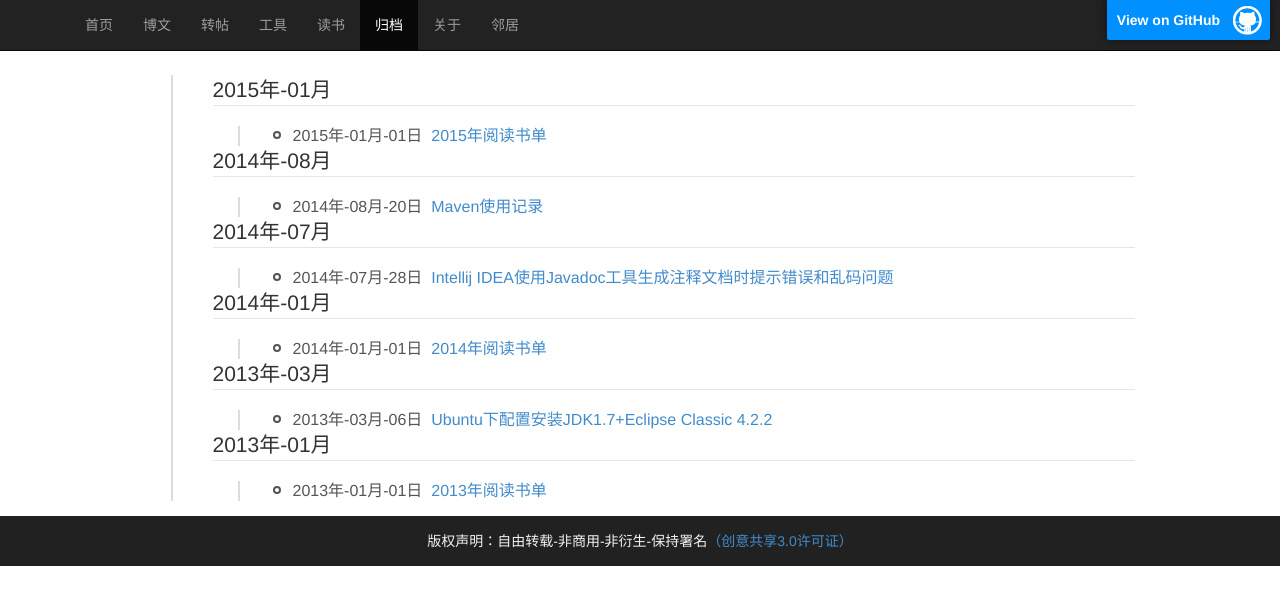
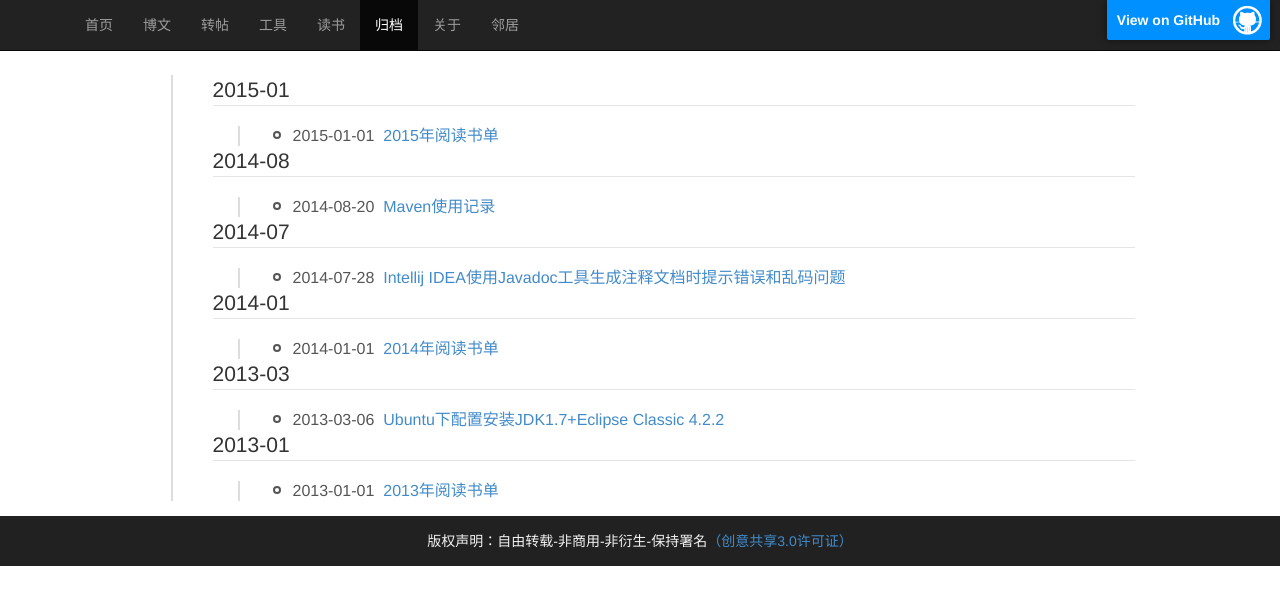
Before and after one commit to sheleng/sheleng.github.io, a Jekyll site: the page built from pages/archive.html, in a window 1280 px wide. Shown: the top 605 px of the page. Built offline with Jekyll 4.4.1, drawn with Linux system fonts in a browser that asks for light colours.

Commit message:
修改归档样式

```diff
--- a/pages/archive.html
+++ b/pages/archive.html
@@ -13,22 +13,22 @@
       {% capture next_month %}{{ post.previous.date | date: "%m" }}{% endcapture %}
 
       {% if forloop.first %}
-        <legend id="{{this_year}}-{{this_month}}">{{this_year}}年-{{this_month}}月</legend>
+        <legend id="{{this_year}}-{{this_month}}">{{this_year}}-{{this_month}}</legend>
         <ul>
       {% endif %}
-      <li><b></b><span>{{ post.date | date: "%Y年-%m月-%d日" }}&nbsp;&nbsp;<a class="pjaxlink" href="{{ post.url }}">{{ post.title }}</a></span></li>
+      <li><b></b><span>{{ post.date | date: "%Y-%m-%d" }}&nbsp;&nbsp;<a class="pjaxlink" href="{{ post.url }}">{{ post.title }}</a></span></li>
 
       {% if forloop.last %}
         </ul>
       {% else %}
         {% if this_year != next_year %}
           </ul>
-          <legend id="{{next_year}}-{{next_month}}">{{next_year}}年-{{next_month}}月</legend>
+          <legend id="{{next_year}}-{{next_month}}">{{next_year}}-{{next_month}}</legend>
           <ul>
         {% else %}
           {% if this_month != next_month %}
             </ul>
-            <legend id="{{next_year}}-{{next_month}}">{{next_year}}年-{{next_month}}月</legend>
+            <legend id="{{next_year}}-{{next_month}}">{{next_year}}-{{next_month}}</legend>
             <ul>
           {% endif %}
         {% endif %}
```
